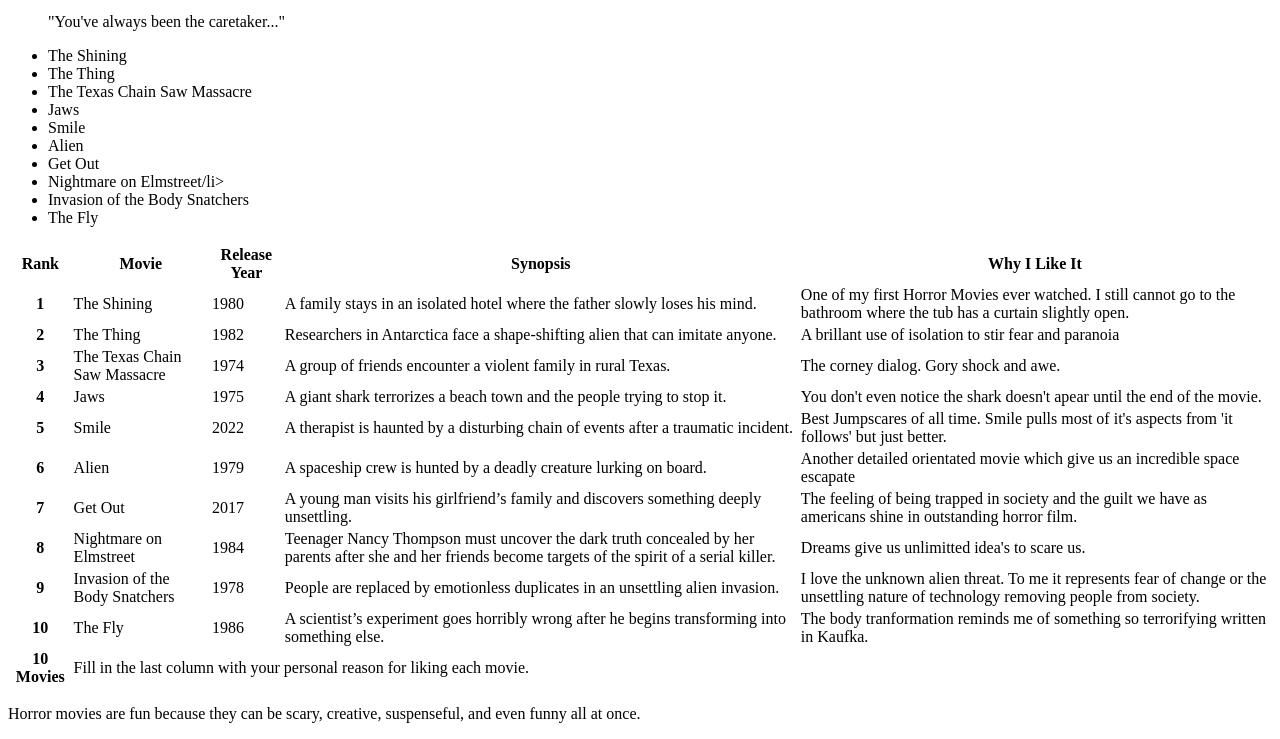
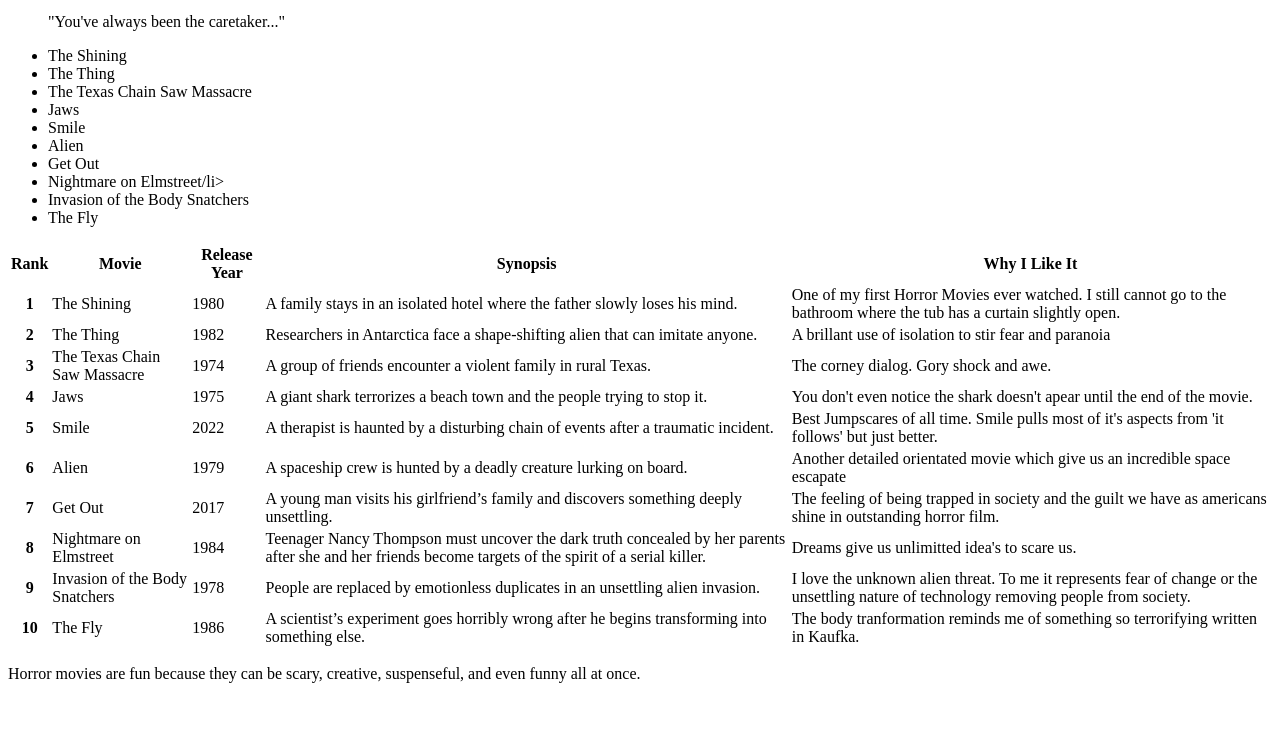
Before and after one commit to jluu210/fe-coursework, a plain HTML site: page Homework1/top-10-horror-movies/index.html in a window 1280 px wide. Shown: the part 155-894 px from the top of the page. After the commit the page ends 854 px from the top, so only its background shows below. Drawn offline with Linux system fonts and the light colour scheme.

Commit message:
updated index.html

```diff
--- a/Homework1/top-10-horror-movies/index.html
+++ b/Homework1/top-10-horror-movies/index.html
@@ -121,12 +121,6 @@
                 <td>The body tranformation reminds me of something so terrorifying written in Kaufka.</td>
             </tr>
         </tbody>
-        <tfoot>
-            <tr>
-                <th scope="row">10 Movies</th>
-                <td colspan="4">Fill in the last column with your personal reason for liking each movie.</td>
-            </tr>
-        </tfoot>
     </table>
 
     <p>
```
